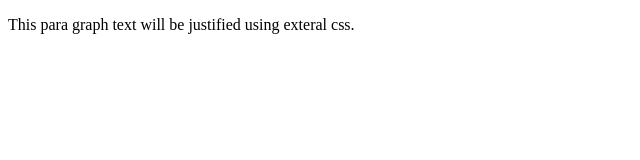
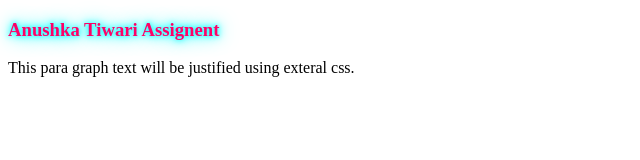
Before and after one commit to tiwarianushka49/Assignments, a plain HTML site: page index.html in a window 1280 px wide. Shown: the whole page, without its empty margins (0-640 px from the left). Drawn offline with Linux system fonts and the light colour scheme.

Commit message:
Update index.html and style.css with latest changes

```diff
--- a/index.html
+++ b/index.html
@@ -4,6 +4,8 @@
         <link rel="stylesheet" href="style.css">
     </head>
     <body>
+        <h3>Anushka Tiwari Assignent </h3>
         <p> This para graph text will be justified using exteral css.</p>
+        <h3></h3>
     </body>
 </html>
--- a/style.css
+++ b/style.css
@@ -1,3 +1,8 @@
 p{
     text-align: justify;
 }
+h3{
+    color: rgb(255, 0, 102);
+  text-shadow: 0 0 5px #0ff, 0 0 10px #0ff, 0 0 20px #0ff;
+
+}
```
